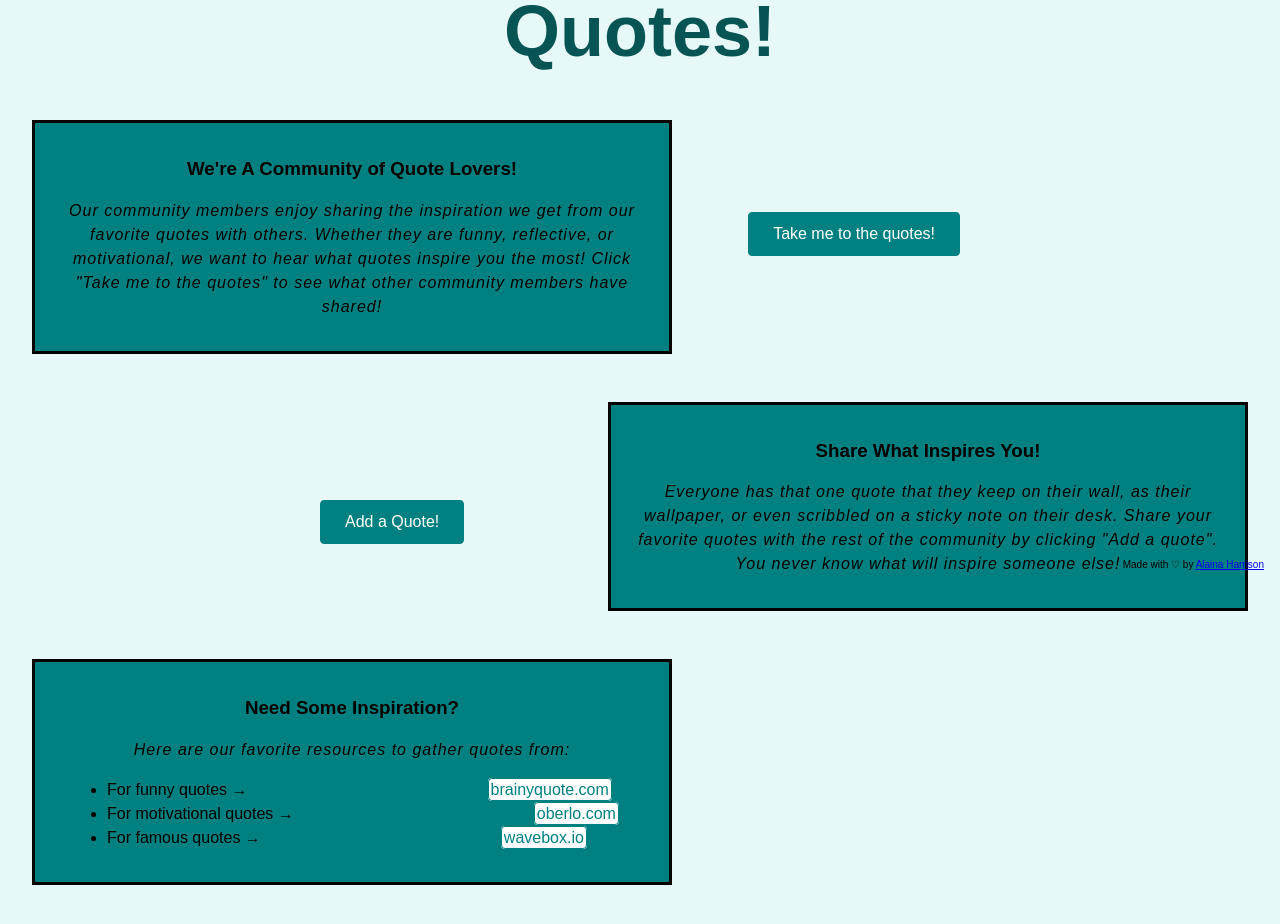
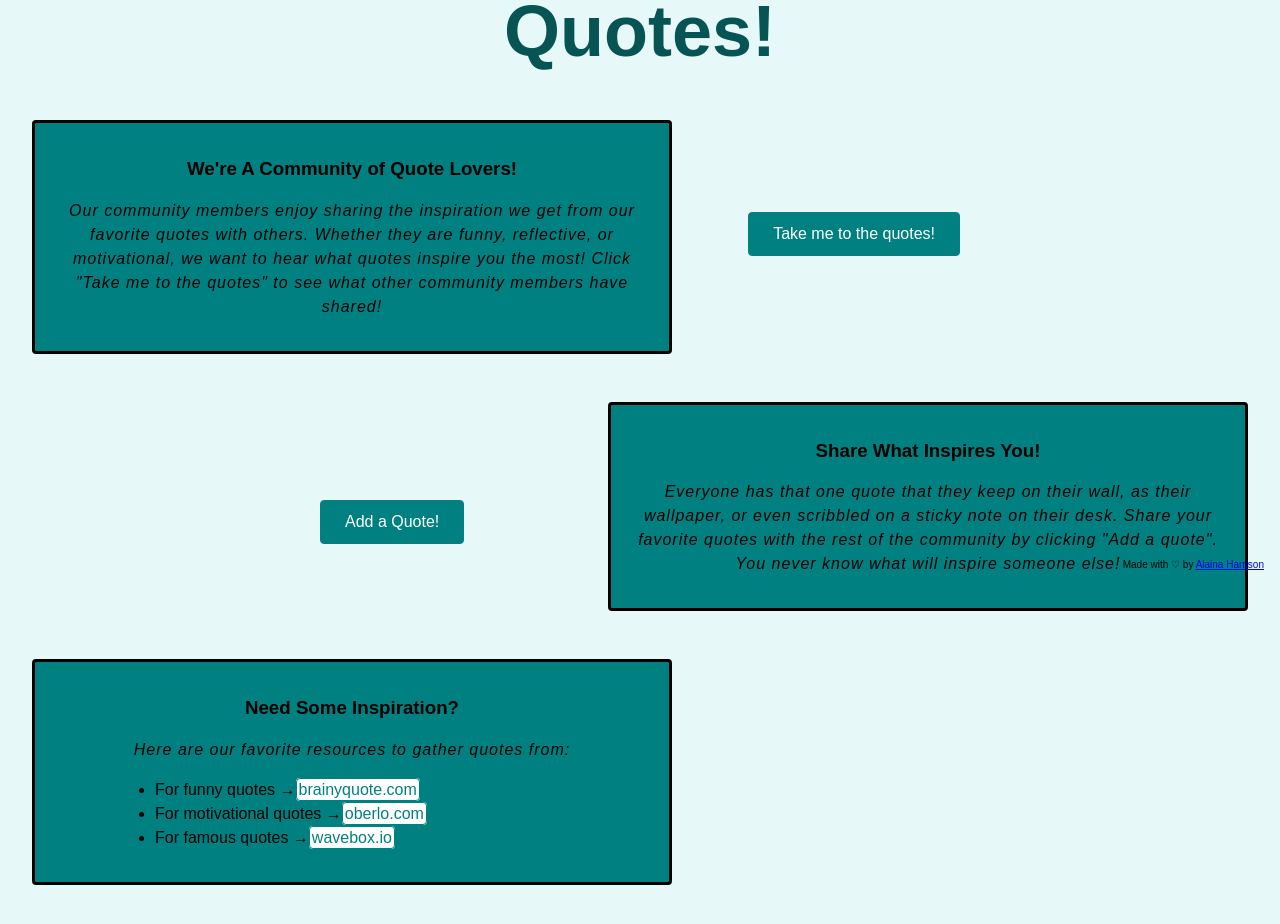
Before and after one commit to EmeraldSerpent57/GreatQuotes-app-reactRouter, a React (Create React App) app: page /home in a window 1280 px wide. Shown: the part 220-1144 px from the top of the page. Built offline with nearby package versions, Linux system fonts and the light colour scheme.

Commit message:
changed some styling

```diff
--- a/src/pages/HomePage.module.css
+++ b/src/pages/HomePage.module.css
@@ -7,6 +7,7 @@
 .description1 {
   background-color: teal;
   border: 3px solid black;
+  border-radius: 4px;
   padding: 1rem;
   position: relative;
   left: -18rem;
@@ -28,11 +29,13 @@
   text-align: left;
   margin: 1rem;
   line-height: 1.5rem;
+  margin-left: 4rem;
 }
 
 .description2 {
   background-color: teal;
   border: 3px solid black;
+  border-radius: 4px;
   padding: 1rem;
   position: relative;
   right: -18rem;
@@ -52,7 +55,6 @@
 
 .webBtn {
   position: relative;
-  right: -15rem;
   text-decoration: none;
   background-color: white;
   color: teal;
```
Also changed, not shown: 1 other file (tests, documents, lock files or other folders).
